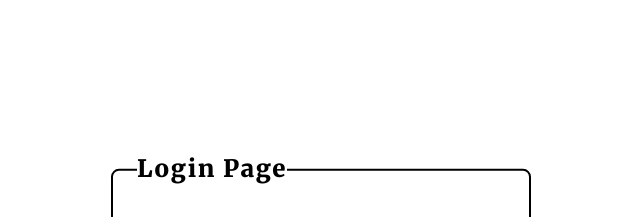
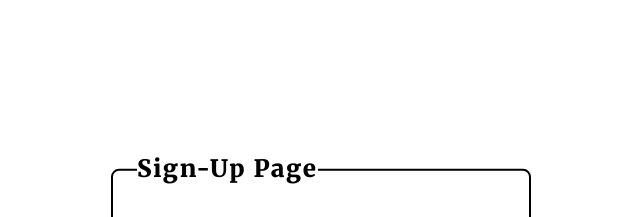
Before and after one commit to SachinKiragi/signUpPage, a plain HTML site: page index.html in a window 1280 px wide. Shown: the top 217 px of the page, without its empty margins (319-959 px from the left). Drawn offline with Linux system fonts and the light colour scheme.

Commit message:
change title

```diff
--- a/index.html
+++ b/index.html
@@ -3,13 +3,13 @@
 <head>
     <meta charset="UTF-8">
     <meta name="viewport" content="width=device-width, initial-scale=1.0">
-    <title>Log-in Page</title>
+    <title>Sign-up Page</title>
     <link rel="stylesheet" href="style.css">
 </head>
 <body>
     <!-- container-parent -->
     <div class="container">
-        <h2 id="title">Login Page</h2>
+        <h2 id="title">Sign-Up Page</h2>
         <form action="" id="login-form">
             <!-- Div containing username -->
             <div id="username-div" class="input-div">
```
